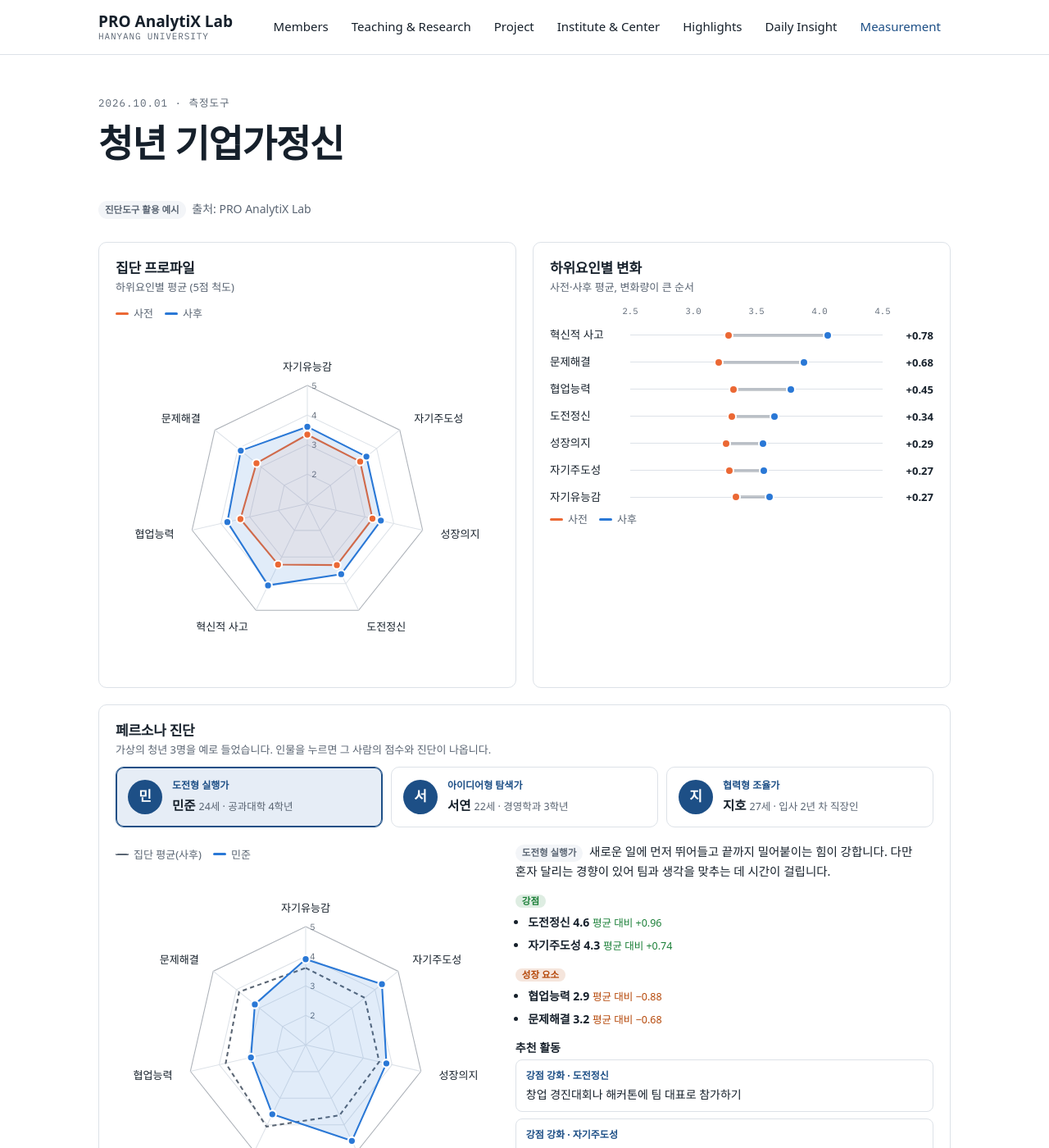
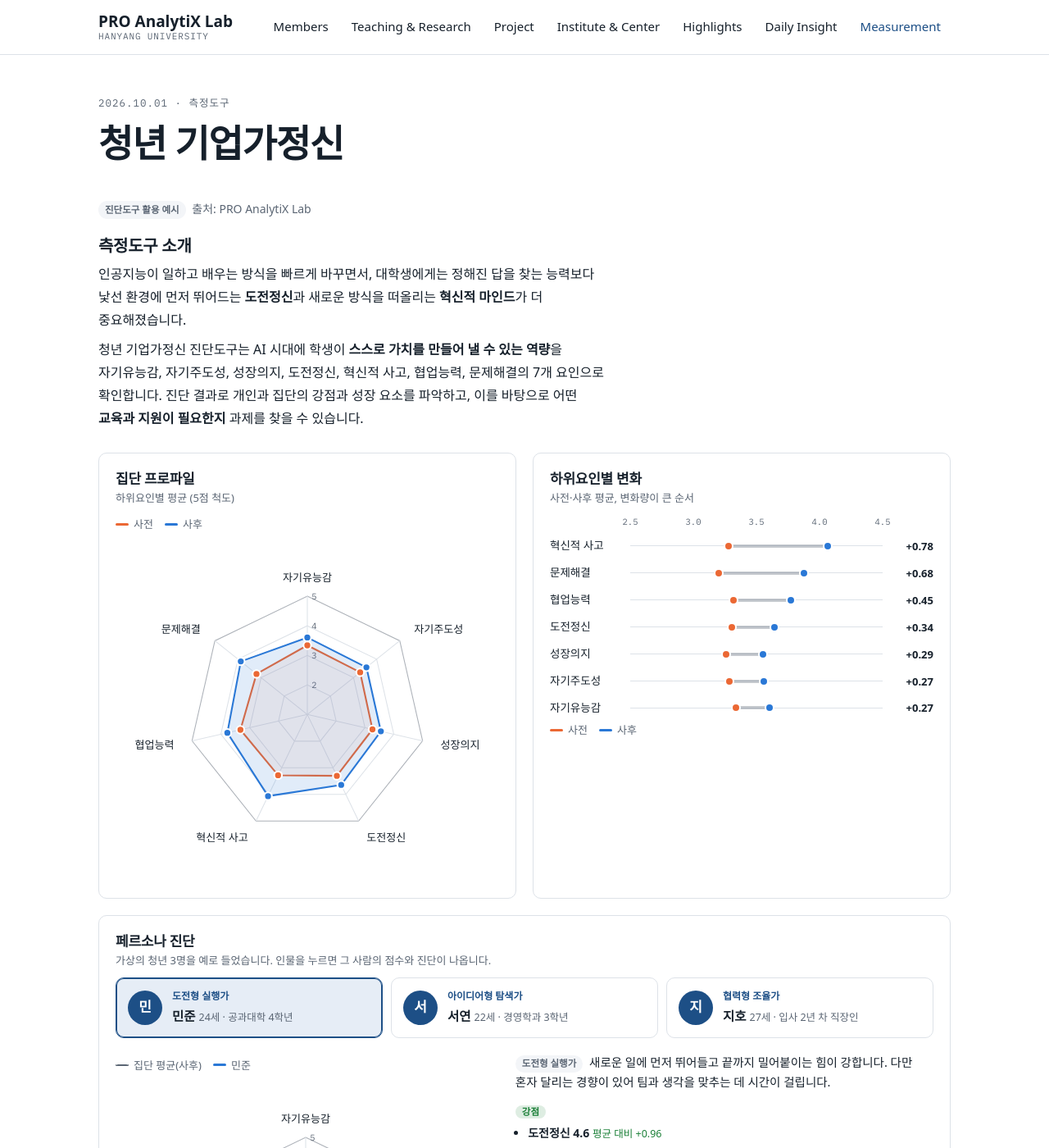
Before and after one commit to drsprolab/drsprolab.github.io, a Jekyll site: the page built from _posts/2026-10-01-youth-entrepreneurship-report.md, in a window 1280 px wide and 1400 px high. Shown: the whole window at 82% size. Built offline with Jekyll 4.4.1, drawn with Linux system fonts in a browser that asks for light colours; some web fonts are replaced.

Commit message:
Measurement: 청년 기업가정신 측정도구 소개 문단 추가
Co-Authored-By: Claude Opus 5.5 <noreply@anthropic.com>

```diff
--- a/_posts/2026-10-01-youth-entrepreneurship-report.md
+++ b/_posts/2026-10-01-youth-entrepreneurship-report.md
@@ -6,6 +6,12 @@ wide: true
 ---
 
 <p class="report-source"><span class="chip">진단도구 활용 예시</span> 출처: PRO AnalytiX Lab</p>
+
+<div class="report-intro">
+  <h2>측정도구 소개</h2>
+  <p>인공지능이 일하고 배우는 방식을 빠르게 바꾸면서, 대학생에게는 정해진 답을 찾는 능력보다 낯선 환경에 먼저 뛰어드는 <strong>도전정신</strong>과 새로운 방식을 떠올리는 <strong>혁신적 마인드</strong>가 더 중요해졌습니다.</p>
+  <p>청년 기업가정신 진단도구는 AI 시대에 학생이 <strong>스스로 가치를 만들어 낼 수 있는 역량</strong>을 자기유능감, 자기주도성, 성장의지, 도전정신, 혁신적 사고, 협업능력, 문제해결의 7개 요인으로 확인합니다. 진단 결과로 개인과 집단의 강점과 성장 요소를 파악하고, 이를 바탕으로 어떤 <strong>교육과 지원이 필요한지</strong> 과제를 찾을 수 있습니다.</p>
+</div>
 
 <div class="report" id="ye-report" data-src="{{ '/assets/data/youth-entrepreneurship-sample.json' | relative_url }}" data-personas="{{ '/assets/data/ye-personas.json' | relative_url }}">
   <section class="report-grid">
--- a/assets/css/style.css
+++ b/assets/css/style.css
@@ -627,3 +627,6 @@ tfoot td { font-weight: 600; border-bottom: 0; }
 .pd-tag { font-size: 12px; font-weight: 600; color: var(--accent); }
 .pd-plan { font-size: 14px; line-height: 1.65; padding: 12px 14px; border-radius: 8px; background: var(--accent-soft); }
 .pd-plan strong { margin-right: 4px; }
+.report-intro { max-width: 760px; margin-block: 20px 4px; display: grid; gap: 8px; }
+.prose .report-intro h2 { font-size: 20px; margin: 0; padding: 0; }
+.prose .report-intro p { margin: 0; line-height: 1.75; }
```
